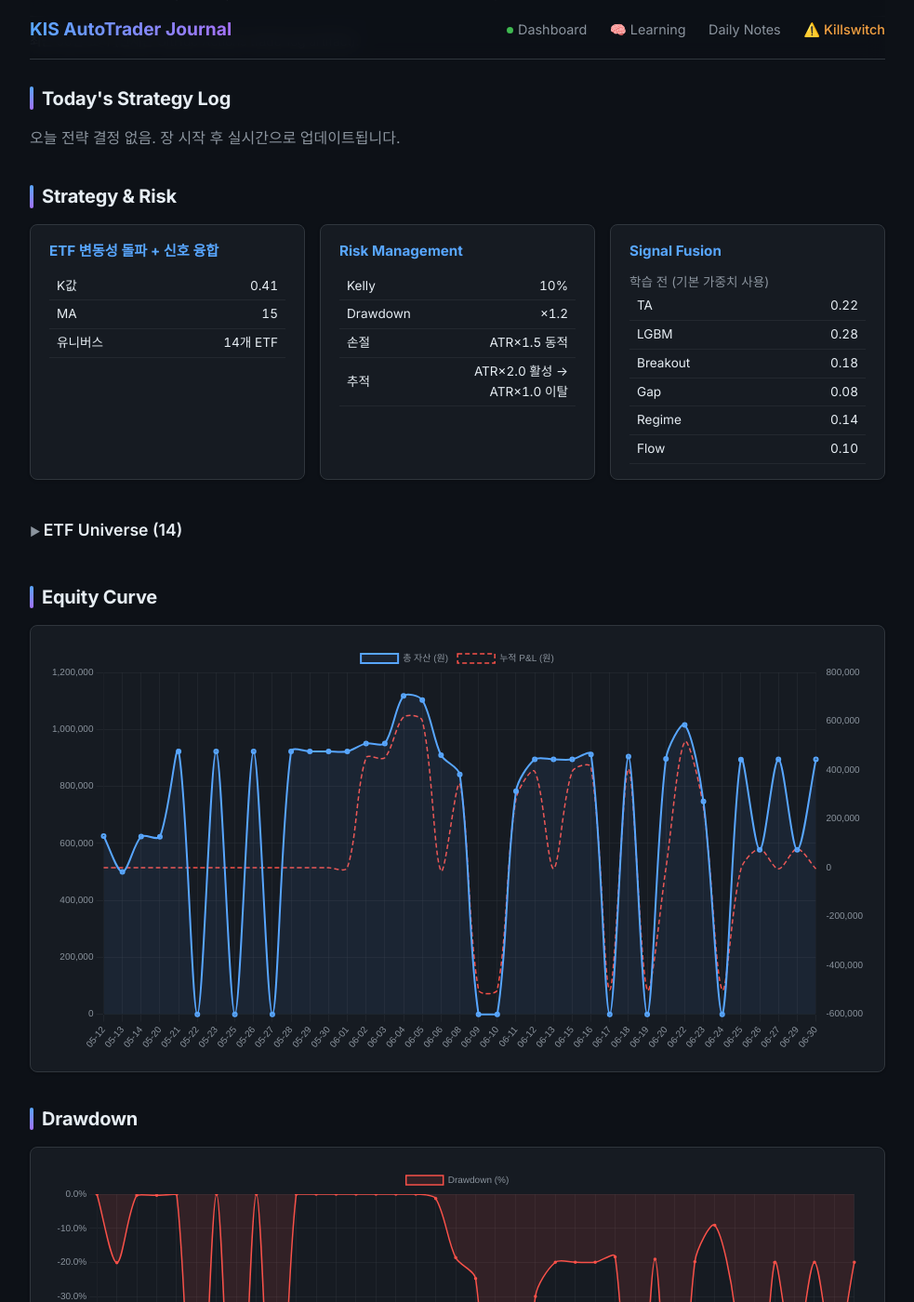
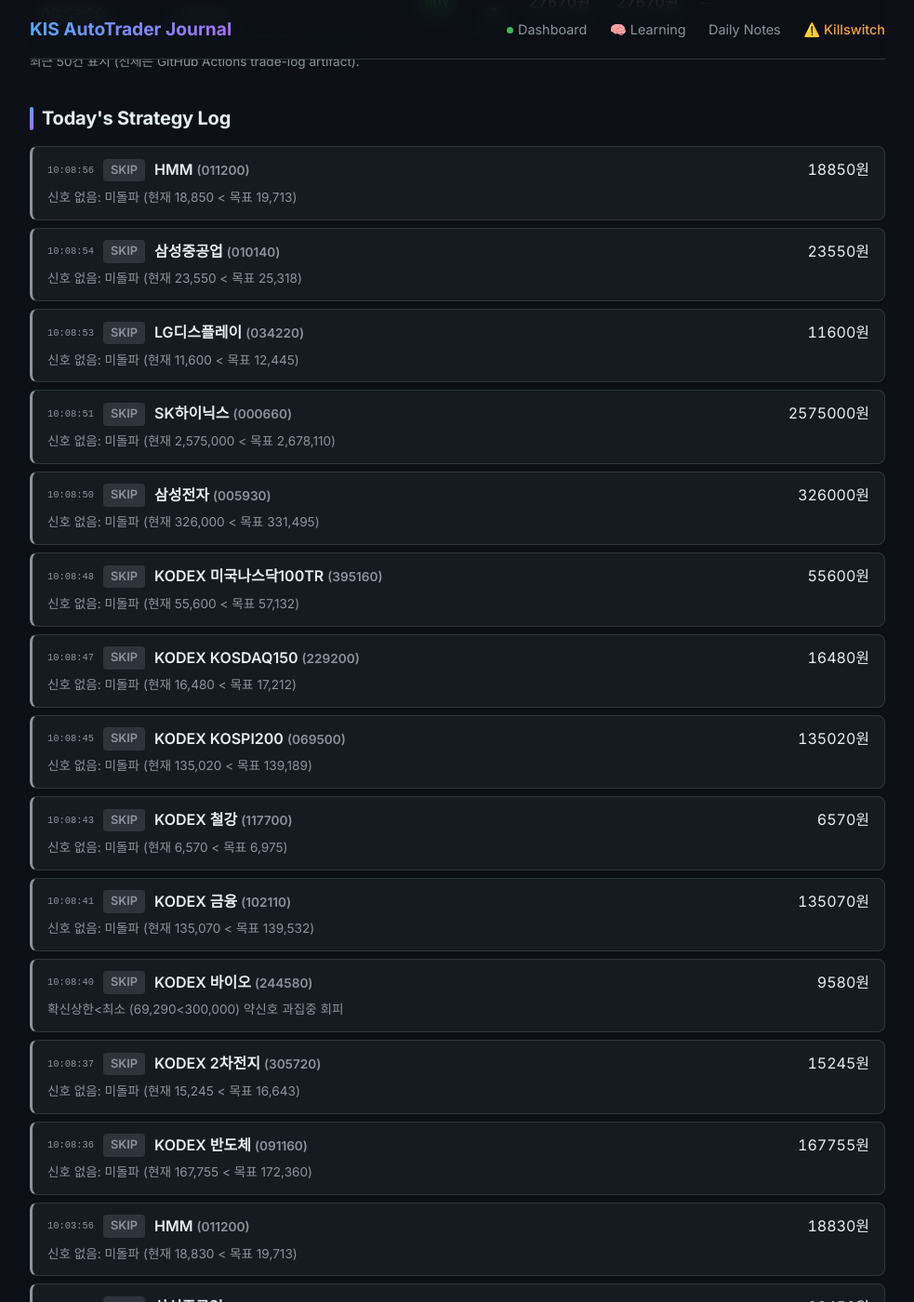
Before and after one commit to BudongJW/kis-trading-journal, a Jekyll site: the page built from index.html, in a window 1280 px wide and 1400 px high, scrolled down 7227 px. Shown: the whole window at 93% size, without its empty margins (148-1131 px from the left). Built offline with Jekyll 4.4.1, drawn with Linux system fonts in a browser that asks for light colours; nearby versions of some CDN libraries; some of the changed text lies outside the part shown.

Commit message:
auto: portfolio update 10:10

```diff
--- a/_data/portfolio.json
+++ b/_data/portfolio.json
@@ -1,7 +1,7 @@
 {
-  "updated_at": "2026-06-30T07:08:20.593021",
+  "updated_at": "2026-06-30T10:10:35.539799",
   "initial_capital": 500000,
-  "cash": 894525,
+  "cash": 893971,
   "holdings": [],
   "reconcile": {
     "matched": 0,
@@ -17,7 +17,7 @@
     "set_by": ""
   },
   "holdings_value": 0,
-  "total_value": 894525,
+  "total_value": 893971,
   "total_pnl": -4620,
   "total_pnl_pct": -0.51,
   "realized_pnl": -4620,
@@ -1269,29 +1269,29 @@
     },
     {
       "date": "2026-06-30",
-      "total_value": 894525,
-      "cash": 894525,
+      "total_value": 893971,
+      "cash": 893971,
       "holdings_value": 0,
       "day_pnl": 0,
       "cumul_pnl": -4620,
       "realized_pnl": -4620,
       "unrealized_pnl": 0,
-      "net_deposit": 399145,
+      "net_deposit": 398591,
       "regime": "up",
       "hmm_state": "bull",
-      "confidence": 0.61,
+      "confidence": 0.66,
       "k_value": 0.41
     }
   ],
   "market": {
     "regime": "up",
     "hmm_state": "bull",
-    "confidence": 0.61,
+    "confidence": 0.66,
     "volatility": "high",
     "vol_percentile": 78.0,
     "overnight_gap": {
-      "direction": "neutral",
-      "strength": 0.1,
+      "direction": "bullish",
+      "strength": 0.65,
       "action": "normal"
     },
     "strong_sectors": [
@@ -1382,12 +1382,19 @@
     "trained": false
   },
   "bear_strategy": {
-    "regime": "BULL",
-    "enabled": false
+    "enabled": true,
+    "regime": "CAUTION",
+    "confidence": 0.65,
+    "sma_ratio": 0.6936,
+    "canary_bad": 1,
+    "canary_scores": {
+      "195930": 1.4411,
+      "132030": -2.1502
+    }
   },
   "us_session": {
     "enabled": true,
-    "cash_usd": 556.884089,
+    "cash_usd": 557.499818,
     "positions": 0,
     "holdings": [],
     "max_positions": 3,
@@ -1431,7 +1438,189 @@
       }
     ]
   },
-  "decisions": [],
+  "decisions": [
+    {
+      "time": "10:08:56",
+      "symbol": "011200",
+      "name": "HMM",
+      "action": "skip",
+      "reason": "신호 없음: 미돌파 (현재 18,850 < 목표 19,713)",
+      "price": 18850,
+      "ta_total": -20.0
+    },
+    {
+      "time": "10:08:54",
+      "symbol": "010140",
+      "name": "삼성중공업",
+      "action": "skip",
+      "reason": "신호 없음: 미돌파 (현재 23,550 < 목표 25,318)",
+      "price": 23550,
+      "ta_total": -19.4
+    },
+    {
+      "time": "10:08:53",
+      "symbol": "034220",
+      "name": "LG디스플레이",
+      "action": "skip",
+      "reason": "신호 없음: 미돌파 (현재 11,600 < 목표 12,445)",
+      "price": 11600,
+      "ta_total": -11.9
+    },
+    {
+      "time": "10:08:51",
+      "symbol": "000660",
+      "name": "SK하이닉스",
+      "action": "skip",
+      "reason": "신호 없음: 미돌파 (현재 2,575,000 < 목표 2,678,110)",
+      "price": 2575000,
+      "ta_total": -21.2
+    },
+    {
+      "time": "10:08:50",
+      "symbol": "005930",
+      "name": "삼성전자",
+      "action": "skip",
+      "reason": "신호 없음: 미돌파 (현재 326,000 < 목표 331,495)",
+      "price": 326000,
+      "ta_total": -31.5
+    },
+    {
+      "time": "10:08:48",
+      "symbol": "395160",
+      "name": "KODEX 미국나스닥100TR",
+      "action": "skip",
+      "reason": "신호 없음: 미돌파 (현재 55,600 < 목표 57,132)",
+      "price": 55600,
+      "ta_total": -23.4
+    },
+    {
+      "time": "10:08:47",
+      "symbol": "229200",
+      "name": "KODEX KOSDAQ150",
+      "action": "skip",
+      "reason": "신호 없음: 미돌파 (현재 16,480 < 목표 17,212)",
+      "price": 16480,
+      "ta_total": -10.4
+    },
+    {
+      "time": "10:08:45",
+      "symbol": "069500",
+      "name": "KODEX KOSPI200",
+      "action": "skip",
+      "reason": "신호 없음: 미돌파 (현재 135,020 < 목표 139,189)",
+      "price": 135020,
+      "ta_total": -22.1
+    },
+    {
+      "time": "10:08:43",
+      "symbol": "117700",
+      "name": "KODEX 철강",
+      "action": "skip",
+      "reason": "신호 없음: 미돌파 (현재 6,570 < 목표 6,975)",
+      "price": 6570,
+      "ta_total": -8.4
+    },
+    {
+      "time": "10:08:41",
+      "symbol": "102110",
+      "name": "KODEX 금융",
+      "action": "skip",
+      "reason": "신호 없음: 미돌파 (현재 135,070 < 목표 139,532)",
+      "price": 135070,
+      "ta_total": -22.3
+    },
+    {
+      "time": "10:08:40",
+      "symbol": "244580",
+      "name": "KODEX 바이오",
+      "action": "skip",
+      "reason": "확신상한<최소 (69,290<300,000) 약신호 과집중 회피",
+      "price": 9580,
+      "ta_total": 24.4,
+      "lgbm_prob": 0.7047218489807408
+    },
+    {
+      "time": "10:08:37",
+      "symbol": "305720",
+      "name": "KODEX 2차전지",
+      "action": "skip",
+      "reason": "신호 없음: 미돌파 (현재 15,245 < 목표 16,643)",
+      "price": 15245,
+      "ta_total": -12.4
+    },
+    {
+      "time": "10:08:36",
+      "symbol": "091160",
+      "name": "KODEX 반도체",
+      "action": "skip",
+      "reason": "신호 없음: 미돌파 (현재 167,755 < 목표 172,360)",
+      "price": 167755,
+      "ta_total": -21.3
+    },
+    {
+      "time": "10:03:56",
+      "symbol": "011200",
+      "name": "HMM",
+      "action": "skip",
+      "reason": "신호 없음: 미돌파 (현재 18,830 < 목표 19,713)",
+      "price": 18830,
+      "ta_total": -20.0
+    },
+    {
+      "time": "10:03:54",
+      "symbol": "010140",
+      "name": "삼성중공업",
+      "action": "skip",
+      "reason": "신호 없음: 미돌파 (현재 23,450 < 목표 25,318)",
+      "price": 23450,
+      "ta_total": -19.2
+    },
+    {
+      "time": "10:03:53",
+      "symbol": "034220",
+      "name": "LG디스플레이",
+      "action": "skip",
+      "reason": "신호 없음: 미돌파 (현재 11,570 < 목표 12,445)",
+      "price": 11570,
+      "ta_total": -11.8
+    },
+    {
+      "time": "10:03:51",
+      "symbol": "000660",
+      "name": "SK하이닉스",
+      "action": "skip",
+      "reason": "신호 없음: 미돌파 (현재 2,559,000 < 목표 2,678,110)",
+      "price": 2559000,
+      "ta_total": -21.2
+    },
+    {
+      "time": "10:03:50",
+      "symbol": "005930",
+      "name": "삼성전자",
+      "action": "skip",
+      "reason": "신호 없음: 미돌파 (현재 324,000 < 목표 331,495)",
+      "price": 324000,
+      "ta_total": -31.5
+    },
+    {
+      "time": "10:03:48",
+      "symbol": "395160",
+      "name": "KODEX 미국나스닥100TR",
+      "action": "skip",
+      "reason": "신호 없음: 미돌파 (현재 55,100 < 목표 57,132)",
+      "price": 55100,
+      "ta_total": -23.4
+    },
+    {
+      "time": "10:03:47",
+      "symbol": "229200",
+      "name": "KODEX KOSDAQ150",
+      "action": "skip",
+      "reason": "신호 없음: 미돌파 (현재 16,490 < 목표 17,212)",
+      "price": 16490,
+      "ta_total": -10.4
+    }
+  ],
   "learning": {
     "market": {
       "trend": "up",
@@ -1439,13 +1628,13 @@
       "hmm_confidence": 68.3,
       "volatility": "high",
       "vol_percentile": 78.0,
-      "market_confidence": 0.61,
+      "market_confidence": 0.66,
       "analyzed_at": "2026-06-29 10:35"
     },
     "overnight": {
-      "direction": "neutral",
-      "nasdaq_change": 0,
-      "sp500_change": -0.05,
+      "direction": "bullish",
+      "nasdaq_change": 2.33,
+      "sp500_change": 1.57,
       "recommended_action": "normal"
     },
     "strong_sectors": [
@@ -1459,50 +1648,50 @@
       "KOSDAQ150"
     ],
     "lgbm": {
-      "accuracy": 63.9,
-      "auc": 0.7273,
-      "n_samples": 180,
-      "trained_at": "2026-06-29T21:05:41.991173",
+      "accuracy": 61.1,
+      "auc": 0.7808,
+      "n_samples": 177,
+      "trained_at": "2026-06-30T07:36:05.778024",
       "top_features": [
         {
+          "name": "bb_width",
+          "importance": 43.7
+        },
+        {
+          "name": "bb_pos",
+          "importance": 40.7
+        },
+        {
+          "name": "vol_trend_5d",
+          "importance": 29.8
+        },
+        {
+          "name": "momentum_accel_3d",
+          "importance": 26.9
+        },
+        {
           "name": "upper_shadow",
-          "importance": 96.3
-        },
-        {
-          "name": "body_ratio",
-          "importance": 76.2
-        },
-        {
-          "name": "vol_trend_5d",
-          "importance": 52.5
+          "importance": 26.6
+        },
+        {
+          "name": "ret_10d",
+          "importance": 26.5
         },
         {
           "name": "adx",
-          "importance": 47.6
-        },
-        {
-          "name": "momentum_accel",
-          "importance": 47.5
-        },
-        {
-          "name": "ret_10d",
-          "importance": 38.6
-        },
-        {
-          "name": "vol_5d",
-          "importance": 37.8
-        },
-        {
-          "name": "obv_slope_10",
-          "importance": 36.5
-        },
-        {
-          "name": "ret_1d",
-          "importance": 33.5
-        },
-        {
-          "name": "momentum_accel_3d",
-          "importance": 32.9
+          "importance": 24.8
+        },
+        {
+          "name": "ma60_ratio",
+          "importance": 22.7
+        },
+        {
+          "name": "stoch_k",
+          "importance": 17.3
+        },
+        {
+          "name": "ret_5d",
+          "importance": 12.9
         }
       ]
     },
@@ -1559,10 +1748,10 @@
     "game": {
       "level": 6,
       "title": "전략가",
-      "xp": 6869,
-      "xp_in_level": 303,
+      "xp": 6840,
+      "xp_in_level": 274,
       "xp_for_next": 3225,
-      "progress_pct": 9.4,
+      "progress_pct": 8.5,
       "achievements": [
         {
           "icon": "🎯",
@@ -1617,9 +1806,9 @@
         {
           "label": "예측력",
           "icon": "🎯",
-          "value": 64,
+          "value": 61,
           "suffix": "%",
-          "bar": 64
+          "bar": 61
         },
         {
           "label": "승률",
@@ -1638,7 +1827,7 @@
         {
           "label": "학습데이터",
           "icon": "📚",
-          "value": 180,
+          "value": 177,
           "suffix": "샘플",
           "bar": null
         }
@@ -1647,24 +1836,24 @@
     }
   },
   "day_plan": {
-    "stance": "NEUTRAL",
+    "stance": "CAUTIOUS",
     "forced": false,
-    "auto_stance": "NEUTRAL",
-    "stance_kr": "중립",
-    "budget_pct": 0.7,
+    "auto_stance": "CAUTIOUS",
+    "stance_kr": "신중",
+    "budget_pct": 0.4,
     "max_new_positions": 2,
     "allow_long": true,
-    "allow_inverse": false,
+    "allow_inverse": true,
     "allow_leverage": false,
-    "size_mult": 0.85,
-    "k_effective": 0.41,
-    "allow_summary": "롱",
-    "briefing": "오늘 스탠스 중립(NEUTRAL) · 레짐 BULL·신뢰도 61% · 美 오버나이트 neutral(+0.0%) · 고변동(78.0%ile) · 예산 70%·최대 2종목·허용 롱",
+    "size_mult": 0.6,
+    "k_effective": 0.46,
+    "allow_summary": "롱/인버스",
+    "briefing": "오늘 스탠스 신중(CAUTIOUS) · 레짐 CAUTION·신뢰도 66% · 美 오버나이트 bullish(+2.3%) · 고변동(78.0%ile) · 예산 40%·최대 2종목·허용 롱/인버스",
     "signals": {
-      "regime": "BULL",
-      "confidence": 0.61,
-      "direction": "neutral",
-      "nasdaq_change": 0,
+      "regime": "CAUTION",
+      "confidence": 0.66,
+      "direction": "bullish",
+      "nasdaq_change": 2.33,
       "high_vol": true,
       "vol_percentile": 78.0,
       "rapid_level": "NONE"
@@ -1674,10 +1863,10 @@
     "enabled": true,
     "dry_run": true,
     "gate_allowed": false,
-    "gate_reason": "HMM 확신 부족(68% < 70%) → 레버리지 금지",
+    "gate_reason": "레짐 CAUTION(BULL 아님) → 레버리지 금지",
     "hard_stop_pct": 0.04,
     "max_weight": 0.15,
-    "regime": "BULL",
+    "regime": "CAUTION",
     "hmm_state": "bull",
     "hmm_confidence": 0.683,
     "universe": [
```
